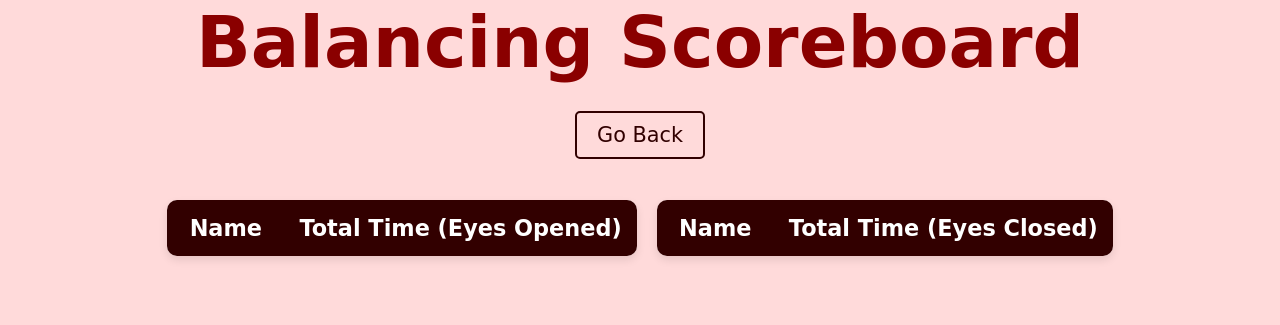
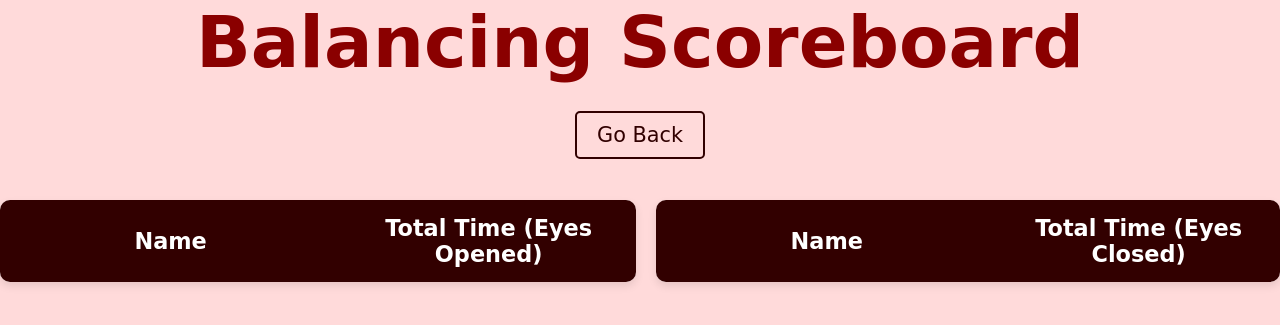
Before and after one commit to SherimaX/SonicSole, a Flask app: template web_page/templates/bScoreboard.html in a window 1280 px wide. Shown: the part 180-505 px from the top of the page. Run offline with Flask 3, Linux system fonts and the light colour scheme; the template is opened without the code that fills it, so the values that code supplies are empty.

Commit message:
DAFSGFHMJ

```diff
--- a/web_page/templates/bScoreboard.html
+++ b/web_page/templates/bScoreboard.html
@@ -80,7 +80,7 @@
       background-color: #320000;
       color: #fff;
       text-align: center;
-      padding-left: 1em;
+      padding-left: 6em;
       font-size: 1.4em;
     }
 
```
